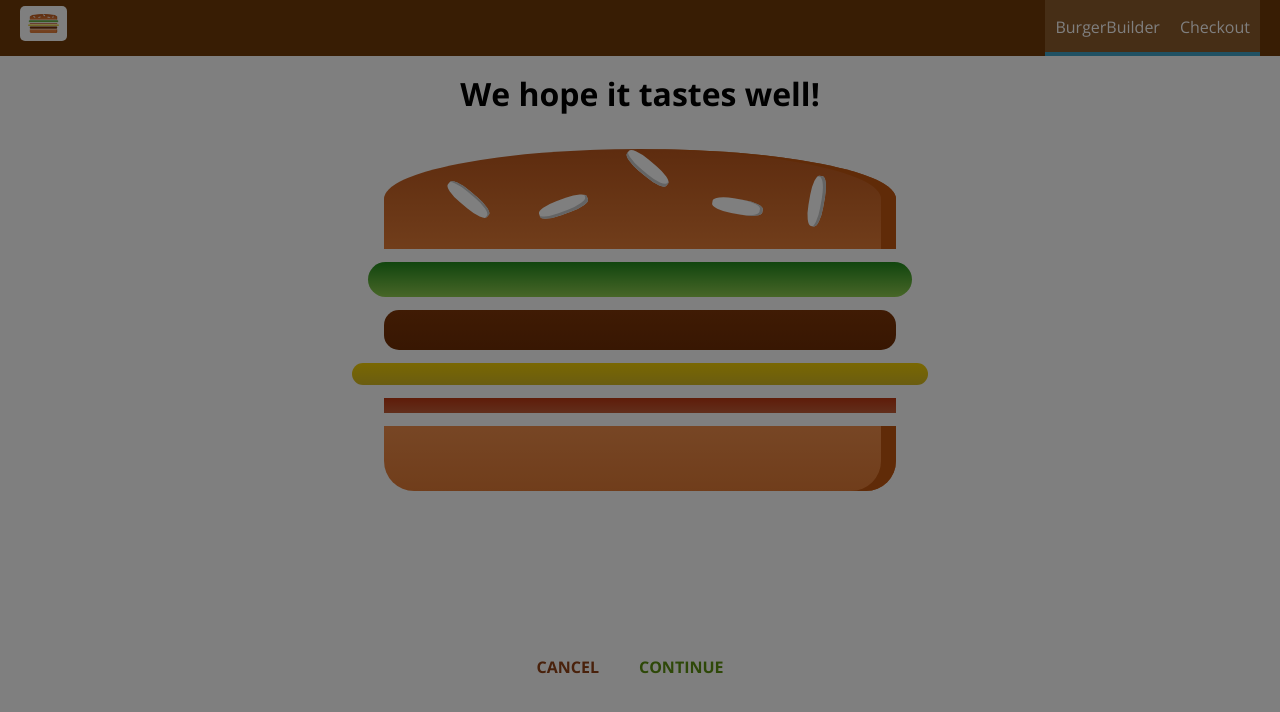
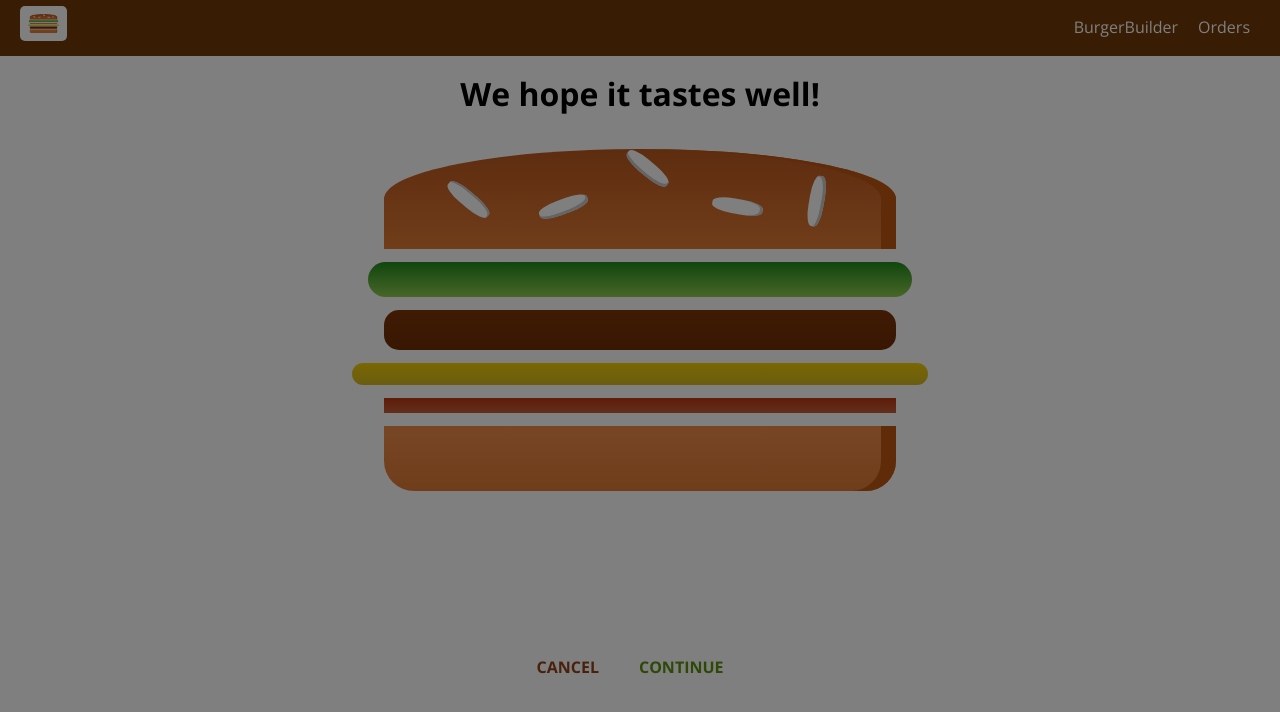
Before and after one commit to manickaa/BurgerBuilderApp, a React app: page /checkout in a window 1280 px wide. Shown: the top 712 px of the page. Built offline with nearby package versions, Linux system fonts and the light colour scheme; the HTML template or start-up script is replaced by a standard one.

Commit message:
Changed the checkout item into orders in the nav bar

```diff
--- a/src/components/Navigation/NavigationItems/NavigationItems.js
+++ b/src/components/Navigation/NavigationItems/NavigationItems.js
@@ -5,11 +5,11 @@ import NavigationItem from "./NavigationItem/NavigationItem";
 
 const navigationItems = () => (
 	<ul className={classes.NavigationItems}>
-		<NavigationItem link="/" active>
+		<NavigationItem link="/" exact>
 			BurgerBuilder
 		</NavigationItem>
-		<NavigationItem link="/">
-			Checkout
+		<NavigationItem link="/orders">
+			Orders
 		</NavigationItem>
 	</ul>
 );
```
